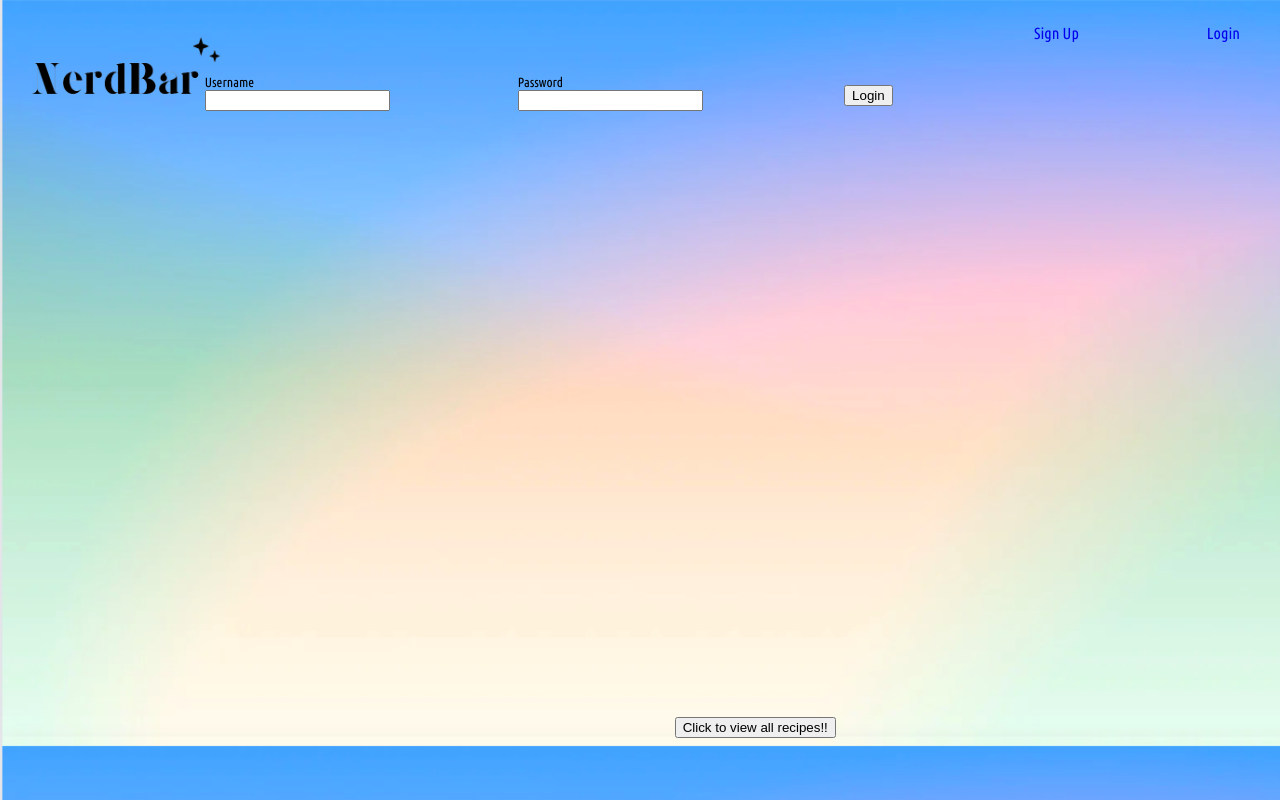
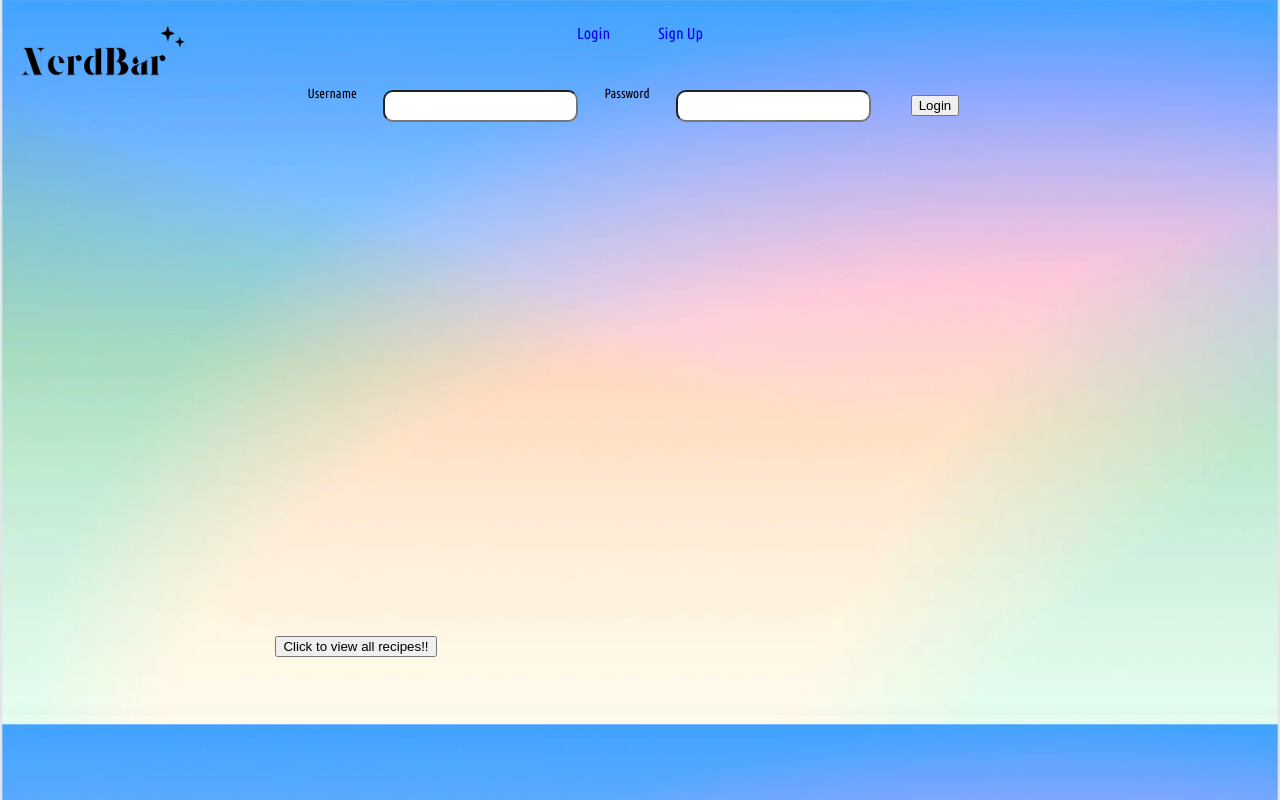
Before and after one commit to klsmith5370/NerdBar, a React app: page / in a window 1280 px wide. Built offline with nearby package versions, Linux system fonts and the light colour scheme.

Commit message:
Worked on styling for navbar and auth form components

```diff
--- a/client/components/AuthForm.js
+++ b/client/components/AuthForm.js
@@ -15,7 +15,10 @@ const AuthForm = props => {
     <div>
       <form onSubmit={handleSubmit} name={name}>
         <div>
-          <button className="login-submit" type="submit">{displayName}</button>
+          <label htmlFor="username">
+            <small>Username</small>
+          </label>
+          <input name="username" type="text" />
         </div>
         <div>
           <label htmlFor="password">
@@ -24,10 +27,7 @@ const AuthForm = props => {
           <input name="password" type="password" />
         </div>
         <div>
-          <label htmlFor="username">
-            <small>Username</small>
-          </label>
-          <input name="username" type="text" />
+          <button className="login-submit" type="submit">{displayName}</button>
         </div>
         {error && error.response && <div> {error.response.data} </div>}
       </form>
--- a/public/style.css
+++ b/public/style.css
@@ -2,6 +2,8 @@ body {
   font-family: "Ubuntu Condensed", sans-serif;
   background-image: url("color-background.jpg");
   background-size: cover;
+  display: flex;
+  flex-direction: row;
   justify-content: center;
   align-items: center;
 }
@@ -14,7 +16,60 @@ label {
   display: block;
 }
 
-@media (max-width: 600px) {
+.logo {
+  width: 50%;
+  max-width: 200px;
+  position: fixed;
+  top: 0;
+  left: 0
+}
+
+nav {
+  display: flex;
+  flex-direction: column;
+  align-items: center;
+  margin-top: 1em;
+
+}
+
+nav a {
+  margin: 0.5em;
+  padding: 0.5em 1em;
+}
+
+form {
+  display: flex;
+  flex-direction: row;
+  align-items: center;
+  margin: 2em;
+}
+
+form div {
+  display: flex;
+  flex-direction: row;
+  margin: 0.5em 0;
+}
+
+form input[type='text'],
+form input[type='password'] {
+  padding: 0.5em;
+  margin: 0.5em 2em;
+  width: 100%;
+  border-radius: 10px;
+}
+
+.login-submit {
+  display: inline-block;
+  margin: 1em;
+}
+
+.view-all-cards {
+  margin-top: 35em;
+  text-align: center;
+}
+
+
+/* @media (max-width: 600px) {
   .logo {
     width: 50%;
   }
@@ -88,7 +143,7 @@ form div {
 .login-submit {
   display: inline-block;
   margin: 1em;
-}
+} */
 
 /* .view-all-cards {
   display: flex;
```
